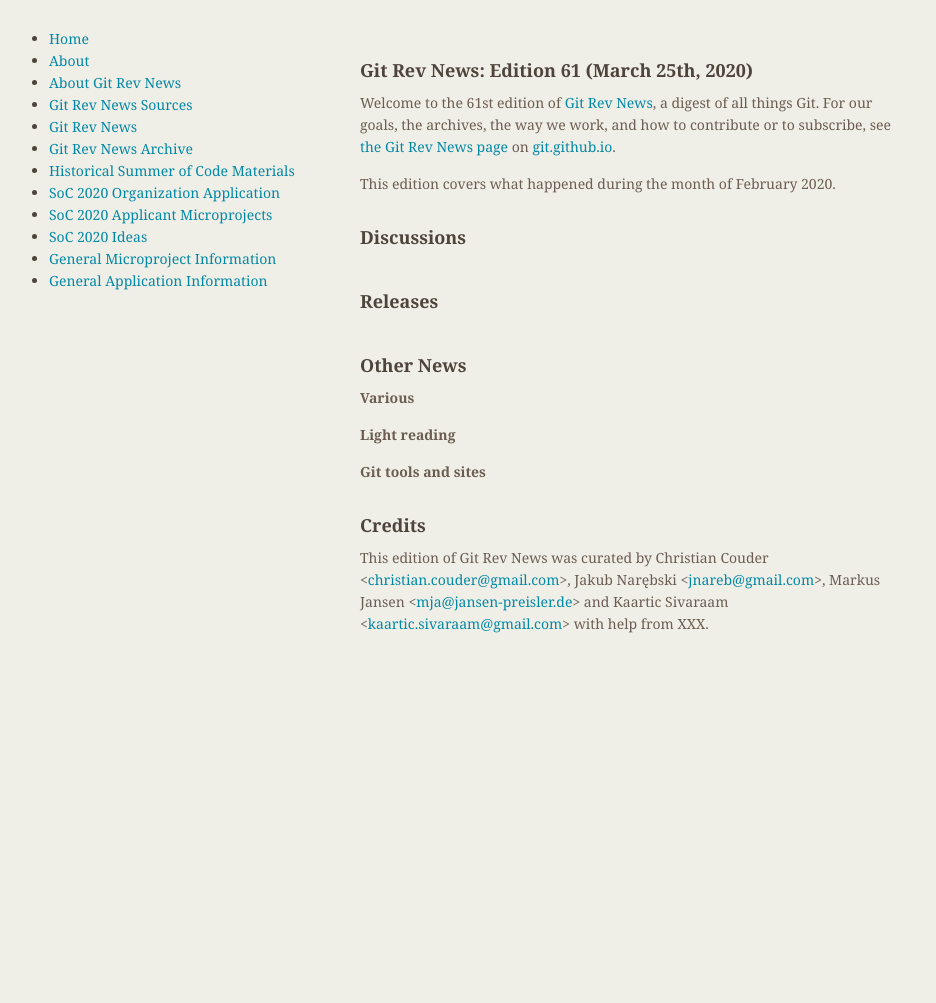
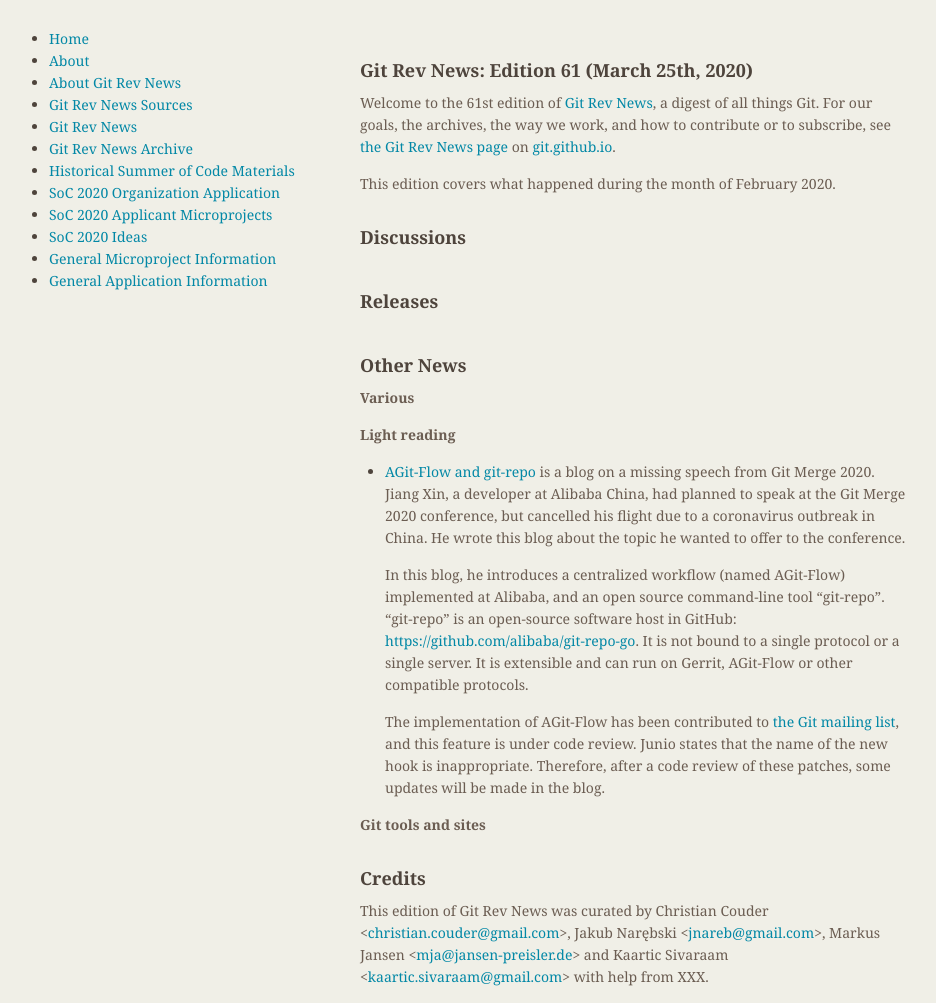
Before and after one commit to git/git.github.io, a Jekyll site: the page built from rev_news/drafts/edition-61.md, in a window 1280 px wide. Shown: the whole page, without its empty margins (174-1110 px from the left). Built offline with Jekyll 4.4.1, drawn with Linux system fonts in a browser that asks for light colours; before the commit the page ends 900 px from its top, so only the background shows below that.

Commit message:
rn-61: add a light reading: agit-flow-and-git-repo
Signed-off-by: Jiang Xin <worldhello.net@gmail.com>

```diff
--- a/rev_news/drafts/edition-61.md
+++ b/rev_news/drafts/edition-61.md
@@ -43,6 +43,25 @@
 
 __Light reading__
 
+* [AGit-Flow and git-repo](https://git-repo.info/en/2020/03/agit-flow-and-git-repo/)
+  is a blog on a missing speech from Git Merge 2020. Jiang Xin, a
+  developer at Alibaba China, had planned to speak at the Git Merge 2020
+  conference, but cancelled his flight due to a coronavirus outbreak in
+  China. He wrote this blog about the topic he wanted to offer to the conference.
+
+  In this blog, he introduces a centralized workflow (named AGit-Flow)
+  implemented at Alibaba, and an open source command-line tool "git-repo".
+  "git-repo" is an open-source software host in GitHub:
+  [https://github.com/alibaba/git-repo-go](https://github.com/alibaba/git-repo-go).
+  It is not bound to a single protocol or a single server. It is
+  extensible and can run on Gerrit, AGit-Flow or other compatible protocols.
+
+  The implementation of AGit-Flow has been contributed to
+  [the Git mailing list](https://public-inbox.org/git/20200304113312.34229-1-zhiyou.jx@alibaba-inc.com/),
+  and this feature is under code review. Junio states that the name of
+  the new hook is inappropriate. Therefore, after a code review of these
+  patches, some updates will be made in the blog.
+
 
 __Git tools and sites__
 
```
